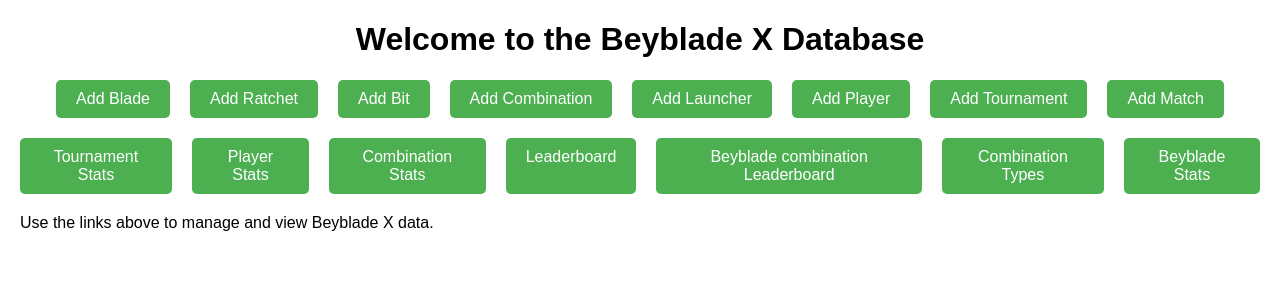
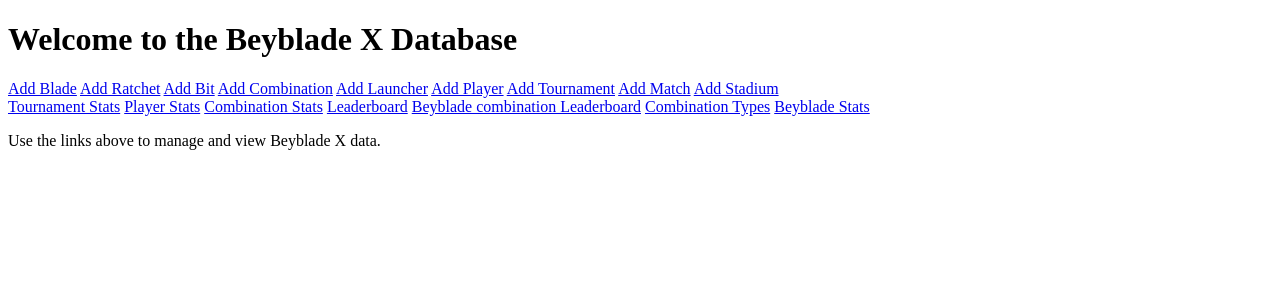
Before and after one commit to wbmccrea/Beyblade-X-Tracking-System, a Flask app: page / in a window 1280 px wide. Shown: the top 300 px of the page. Run offline with Flask 3, Linux system fonts and the light colour scheme.

Commit message:
adding stadium information

```diff
--- a/app/app.py
+++ b/app/app.py
@@ -1,7 +1,7 @@
 import os
 from dotenv import load_dotenv
 import mysql.connector
-from flask import Flask, jsonify, request, render_template
+from flask import Flask, jsonify, request, render_template, redirect, url_for
 from datetime import datetime
 from urllib.parse import unquote
 import logging
@@ -1446,6 +1446,10 @@
             player_wins = player[2]
             player_losses = player[3]
             player_draws = player[4]
+            for player, points in player_points.items():
+                # Ensure points is a Decimal object
+                if isinstance(points, decimal.Decimal):
+                    player_points[player] = str(points)  # Convert Decimal to string
 
             client.publish(base_topic + "name", player_name, retain=True)
             print(f"player_points data: {player_points}")  # Print the data for inspection
@@ -1625,3 +1629,51 @@
     finally:
         if conn:
             conn.close()
+
+from flask import Flask, render_template, request, redirect, url_for
+import mysql.connector
+from datetime import datetime
+from urllib.parse import unquote
+import logging
+
+# ... (other imports and app setup)
+
+@app.route('/add_stadium', methods=['GET', 'POST'])
+def add_stadium():
+    conn = get_db_connection()
+    if conn is None:
+        return "Database connection error", 500
+    cursor = conn.cursor()
+    message = None
+
+    if request.method == 'POST':
+        stadium_name = request.form['stadium_name']
+        description = request.form.get('description', None) # Use .get to handle optional fields
+        location = request.form.get('location', None)
+        dimensions = request.form.get('dimensions', None)
+        material = request.form.get('material', None)
+        notes = request.form.get('notes', None)
+
+        try:
+            sql = """
+                INSERT INTO Stadiums (stadium_name, description, location, dimensions, material, notes)
+                VALUES (%s, %s, %s, %s, %s, %s)
+            """
+            val = (stadium_name, description, location, dimensions, material, notes)
+            cursor.execute(sql, val)
+            conn.commit()
+            message = "Stadium added successfully!"
+        except mysql.connector.Error as e:
+            conn.rollback()
+            logger.error(f"Error adding stadium: {e}")
+            message = f"Error adding stadium: {e}" # Display the error to the user for debugging
+            return f"Error adding stadium: {e}", 500
+        finally:
+            conn.close()
+        return redirect(url_for('add_stadium', message=message))
+    elif request.method == 'GET':
+        message = request.args.get('message')
+        if message:
+            return render_template('add_stadium.html', message=message)
+        else:
+            return render_template('add_stadium.html')
--- a/app/templates/index.html
+++ b/app/templates/index.html
@@ -3,57 +3,31 @@
 <head>
     <title>Beyblade X Database</title>
     <style>
-        body {
-            font-family: sans-serif;
-            margin: 20px;
-        }
-        h1 {
-            text-align: center;
-        }
-        .navigation {
-            display: flex;
-            justify-content: center; /* Center the links */
-            gap: 20px; /* Space between links */
-            margin-bottom: 20px;
-        }
-
-        .navigation a {
-            padding: 10px 20px; /* Add padding to the links */
-            background-color: #4CAF50; /* Green */
-            border: none;
-            color: white;
-            text-align: center;
-            text-decoration: none;
-            display: inline-block;
-            font-size: 16px;
-            border-radius: 5px; /* Rounded corners */
-        }
-        .navigation a:hover {
-            background-color: #45a049; /* Darker green on hover */
-        }
+        /* ... (Your existing CSS styles) */
     </style>
 </head>
 <body>
     <h1>Welcome to the Beyblade X Database</h1>
 
     <div class="navigation">
-        <a href="/add_blade">Add Blade</a>
-        <a href="/add_ratchet">Add Ratchet</a>
-        <a href="/add_bit">Add Bit</a>
-        <a href="/add_combination">Add Combination</a>
-        <a href="/add_launcher">Add Launcher</a>
-        <a href="/add_player">Add Player</a>
-        <a href="/add_tournament">Add Tournament</a>
-        <a href="/add_match">Add Match</a>
+        <a href="{{ url_for('add_blade') }}">Add Blade</a>
+        <a href="{{ url_for('add_ratchet') }}">Add Ratchet</a>
+        <a href="{{ url_for('add_bit') }}">Add Bit</a>
+        <a href="{{ url_for('add_combination') }}">Add Combination</a>
+        <a href="{{ url_for('add_launcher') }}">Add Launcher</a>
+        <a href="{{ url_for('add_player') }}">Add Player</a>
+        <a href="{{ url_for('add_tournament') }}">Add Tournament</a>
+        <a href="{{ url_for('add_match') }}">Add Match</a>
+        <a href="{{ url_for('add_stadium') }}">Add Stadium</a> <!—Added Stadium Link-->
     </div>
     <div class="navigation">
-        <a href="/tournaments/stats">Tournament Stats</a>
-        <a href="/players/stats">Player Stats</a>
-        <a href="/combinations/stats">Combination Stats</a>
-        <a href="/leaderboard">Leaderboard</a>
-        <a href="/combination_leaderboard">Beyblade combination Leaderboard</a>
-        <a href="/combinations/types">Combination Types</a>
-        <a href="/beyblades/stats">Beyblade Stats</a>
+        <a href="{{ url_for('tournaments_stats') }}">Tournament Stats</a> <!—Updated Link-->
+        <a href="{{ url_for('players_stats') }}">Player Stats</a> <!—Updated Link-->
+        <a href="{{ url_for('combinations_stats') }}">Combination Stats</a> <!—Updated Link-->
+        <a href="{{ url_for('leaderboard') }}">Leaderboard</a>
+        <a href="{{ url_for('combination_leaderboard') }}">Beyblade combination Leaderboard</a>
+        <a href="{{ url_for('combinations_types') }}">Combination Types</a> <!—Updated Link-->
+        <a href="{{ url_for('beyblades_stats') }}">Beyblade Stats</a> <!—Updated Link-->
     </div>
 
     <p>Use the links above to manage and view Beyblade X data.</p>
```
Also changed, not shown: app/templates/add_stadium.html (added, +36 -0 lines).
